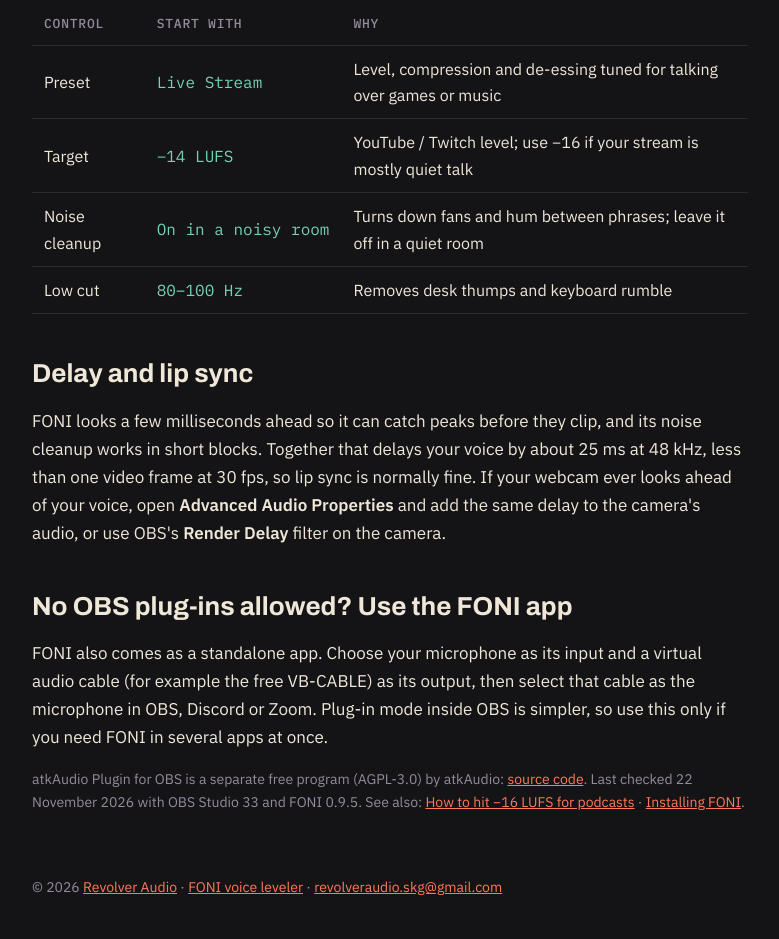
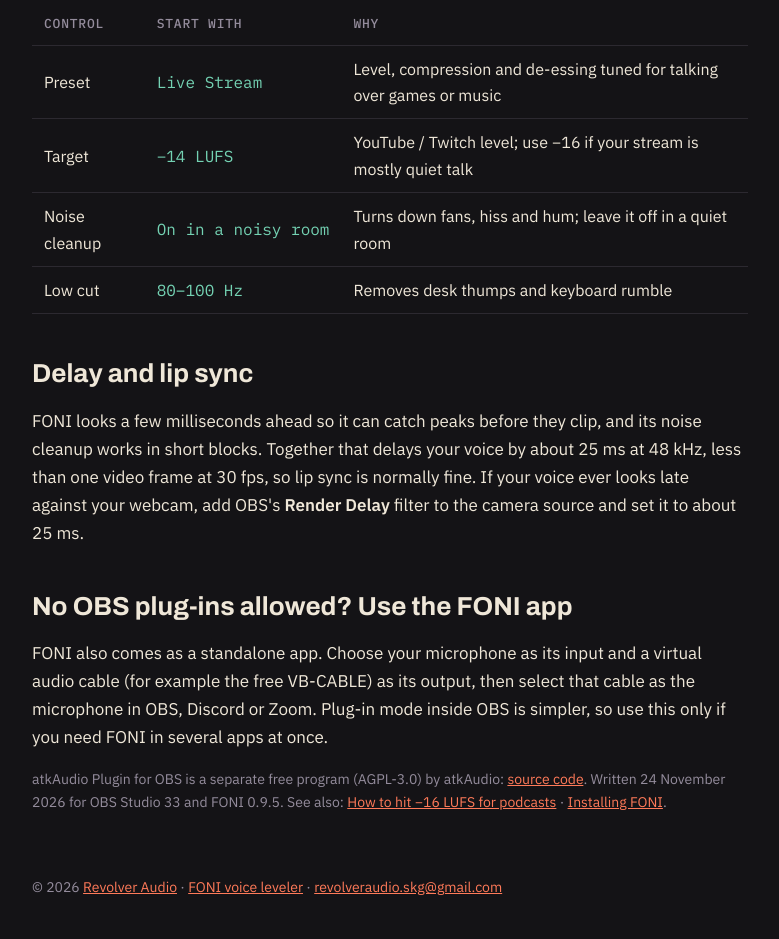
Before and after one commit to revolver-audio/foni-plugin, a plain HTML site: page guides/obs.html in a window 1280 px wide. Shown: the part 1488-2427 px from the top of the page, without its empty margins (250-1029 px from the left). Drawn offline with Linux system fonts and the light colour scheme.

Commit message:
OBS guide: accurate lip-sync tip and date note
Co-Authored-By: Claude Opus 5.5 <noreply@anthropic.com>
Claude-Session: https://claude.ai/code/session_01YBXmAiyJ9apAdZFt19UJ4j

```diff
--- a/guides/obs.html
+++ b/guides/obs.html
@@ -76,17 +76,17 @@ footer { color:var(--dim); font-size:14px; padding:48px 22px 40px; }
     <tr><th>Control</th><th>Start with</th><th>Why</th></tr>
     <tr><td>Preset</td><td class="num">Live Stream</td><td>Level, compression and de-essing tuned for talking over games or music</td></tr>
     <tr><td>Target</td><td class="num">−14 LUFS</td><td>YouTube / Twitch level; use −16 if your stream is mostly quiet talk</td></tr>
-    <tr><td>Noise cleanup</td><td class="num">On in a noisy room</td><td>Turns down fans and hum between phrases; leave it off in a quiet room</td></tr>
+    <tr><td>Noise cleanup</td><td class="num">On in a noisy room</td><td>Turns down fans, hiss and hum; leave it off in a quiet room</td></tr>
     <tr><td>Low cut</td><td class="num">80–100 Hz</td><td>Removes desk thumps and keyboard rumble</td></tr>
   </table>
 
   <h2>Delay and lip sync</h2>
-  <p>FONI looks a few milliseconds ahead so it can catch peaks before they clip, and its noise cleanup works in short blocks. Together that delays your voice by about 25 ms at 48 kHz, less than one video frame at 30 fps, so lip sync is normally fine. If your webcam ever looks ahead of your voice, open <b>Advanced Audio Properties</b> and add the same delay to the camera's audio, or use OBS's <b>Render Delay</b> filter on the camera.</p>
+  <p>FONI looks a few milliseconds ahead so it can catch peaks before they clip, and its noise cleanup works in short blocks. Together that delays your voice by about 25 ms at 48 kHz, less than one video frame at 30 fps, so lip sync is normally fine. If your voice ever looks late against your webcam, add OBS's <b>Render Delay</b> filter to the camera source and set it to about 25 ms.</p>
 
   <h2>No OBS plug-ins allowed? Use the FONI app</h2>
   <p>FONI also comes as a standalone app. Choose your microphone as its input and a virtual audio cable (for example the free VB-CABLE) as its output, then select that cable as the microphone in OBS, Discord or Zoom. Plug-in mode inside OBS is simpler, so use this only if you need FONI in several apps at once.</p>
 
-  <p class="src">atkAudio Plugin for OBS is a separate free program (AGPL-3.0) by atkAudio: <a href="https://github.com/atkAudio/PluginForObsRelease">source code</a>. Last checked 22 November 2026 with OBS Studio 33 and FONI 0.9.5. See also: <a href="podcast-loudness-lufs.html">How to hit −16 LUFS for podcasts</a> · <a href="install.html">Installing FONI</a>.</p>
+  <p class="src">atkAudio Plugin for OBS is a separate free program (AGPL-3.0) by atkAudio: <a href="https://github.com/atkAudio/PluginForObsRelease">source code</a>. Written 24 November 2026 for OBS Studio 33 and FONI 0.9.5. See also: <a href="podcast-loudness-lufs.html">How to hit −16 LUFS for podcasts</a> · <a href="install.html">Installing FONI</a>.</p>
 </main>
 <footer>© 2026 <a href="https://revolver-audio.github.io/">Revolver Audio</a> · <a href="../">FONI voice leveler</a> · <a href="mailto:revolveraudio.skg@gmail.com">revolveraudio.skg@gmail.com</a></footer>
 </body>
```
